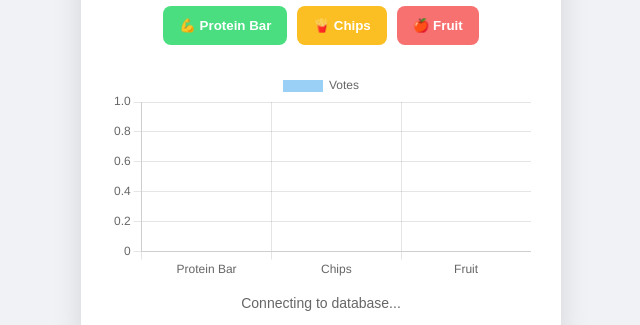
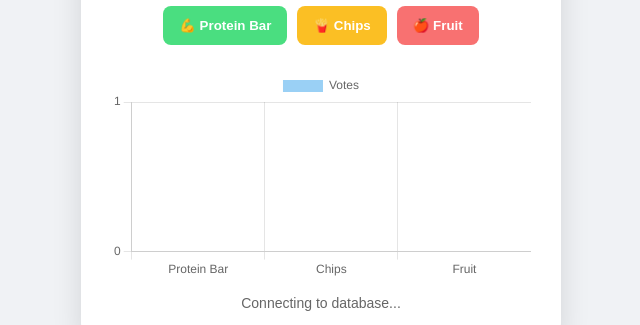
Before and after one commit to thatguybobb/study-snack-voting, a plain HTML site: page index.html in a window 1280 px wide. Shown: the part 162-487 px from the top of the page, without its empty margins (319-959 px from the left). Drawn offline with nearby package versions, Linux system fonts and the light colour scheme; no server answers.

Commit message:
Update index.html
Changed from decimal numbers to whole numbers.

```diff
--- a/index.html
+++ b/index.html
@@ -103,7 +103,13 @@
       },
       options: {
         scales: {
-          y: { beginAtZero: true }
+          y: {
+  beginAtZero: true,
+  ticks: {
+    stepSize: 1,
+    precision: 0
+  }
+}
         }
       }
     });
```
